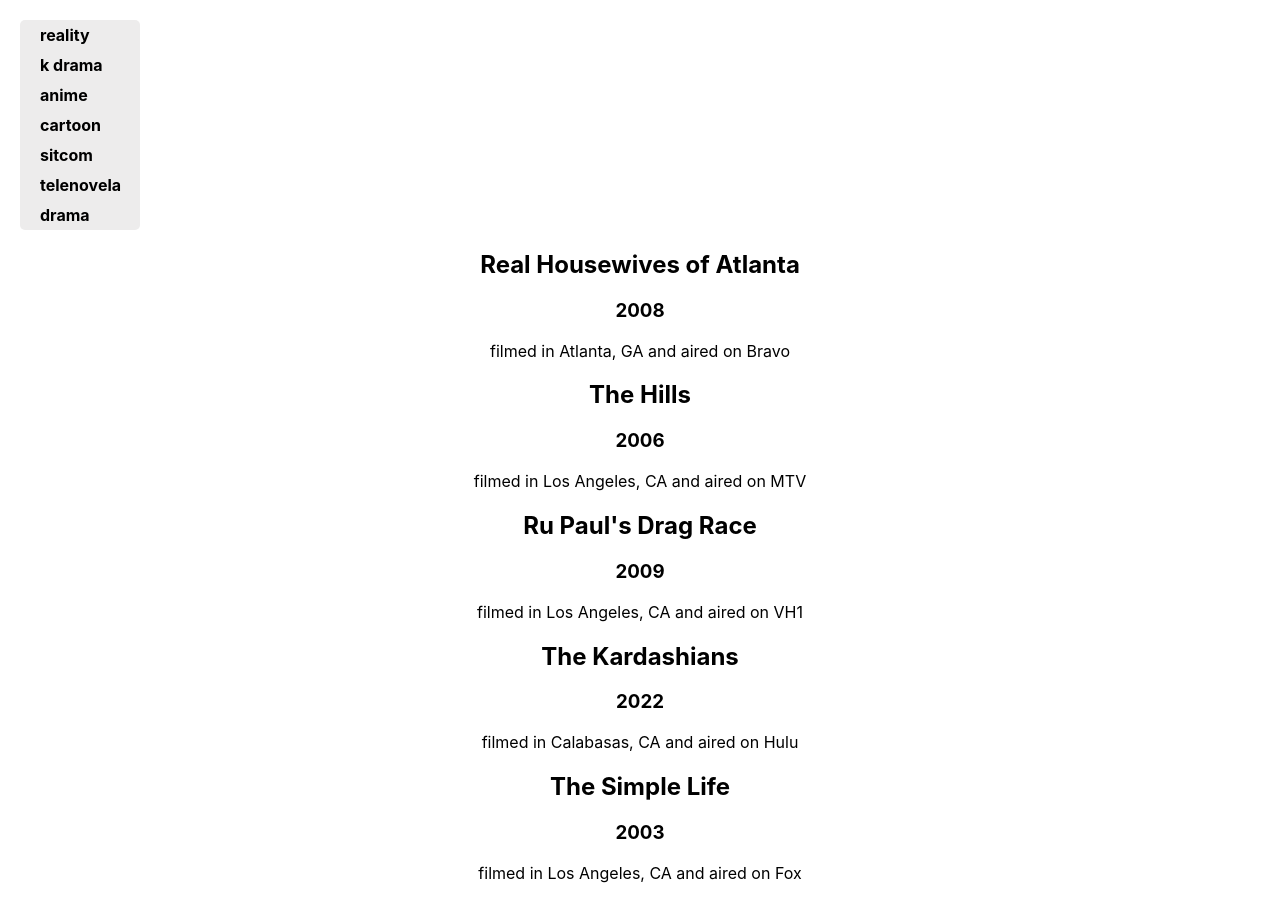
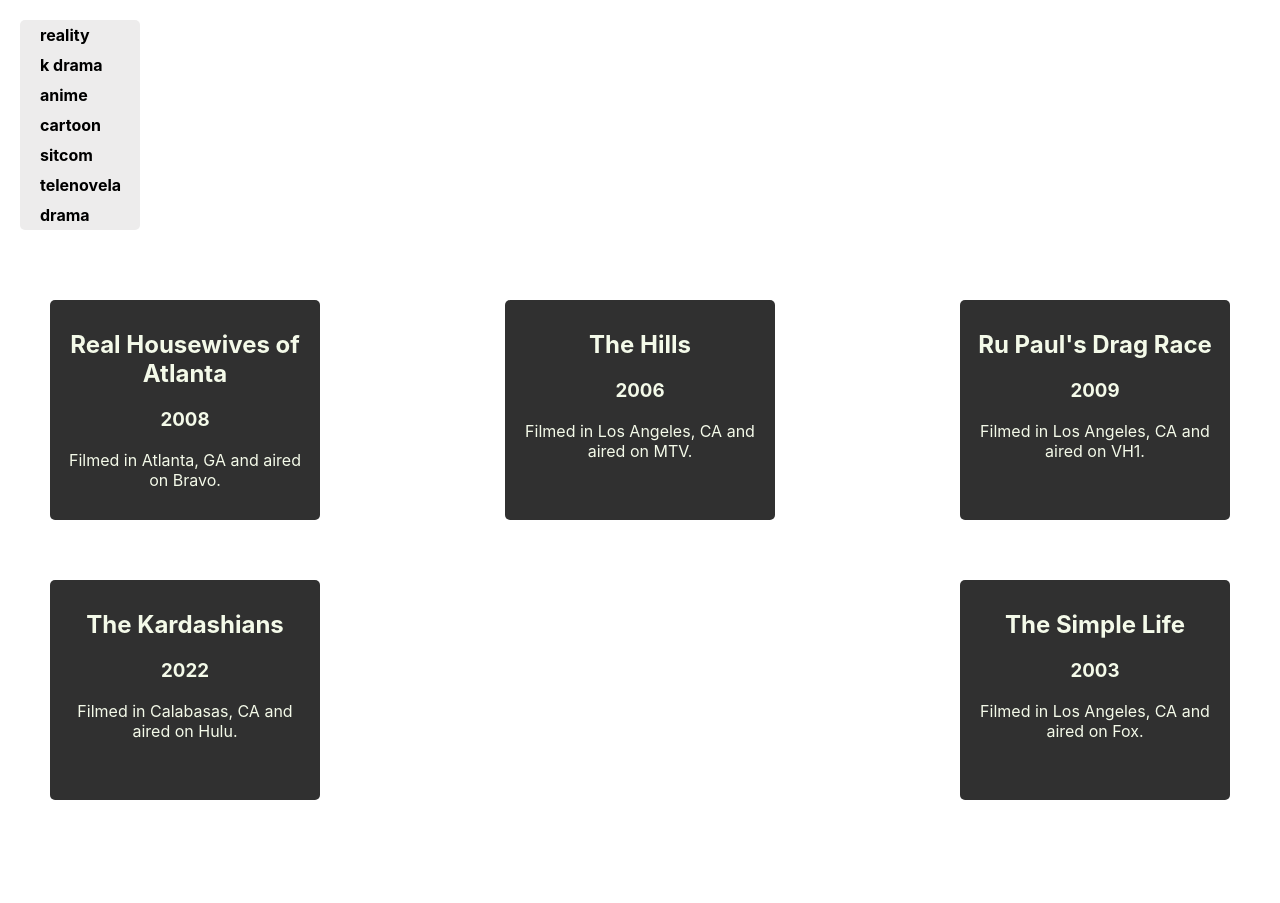
Before and after one commit to kashitamang/display-a-list-react, a React (Create React App) app: page / in a window 1280 px wide. After the commit the page ends 850 px from the top, so only its background shows below. Built offline with nearby package versions, Linux system fonts and the light colour scheme.

Commit message:
adds styling for reality tv show list and items

```diff
--- /dev/null
+++ b/src/RealityTvShowItem.css
@@ -0,0 +1,9 @@
+.reality-tv-show-item {
+    border-radius: 5px;
+    width: 250px;
+    background-color: rgb(48, 48, 48);
+    color: rgb(244, 250, 233);
+    padding: 10px;
+    margin: 30px;
+    height: 200px;
+}
--- a/src/RealityTvShowItem.js
+++ b/src/RealityTvShowItem.js
@@ -1,3 +1,5 @@
+import './RealityTvShowItem.css';
+
 export default function RealityTvShowItem({
   name,
   pilot,
@@ -5,10 +7,10 @@
   location,
 }) {
   return (
-    <div>
+    <div className="reality-tv-show-item">
       <h2>{name}</h2>
       <h3>{pilot}</h3>
-      <p>filmed in {location} and aired on {network}</p>
+      <p>Filmed in {location} and aired on {network}.</p>
     </div>
   );
 }
--- /dev/null
+++ b/src/RealityTvShowList.css
@@ -0,0 +1,8 @@
+.reality-tv-show-list {
+    margin-top: 40px;
+    display: flex;
+    flex-direction: row;
+    flex-wrap: wrap;
+    justify-content: space-between;
+    align-items: baseline;
+}
--- a/src/RealityTvShowList.js
+++ b/src/RealityTvShowList.js
@@ -1,8 +1,9 @@
 import RealityTvShowItem from './RealityTvShowItem.js';
+import './RealityTvShowList.css';
 
 export default function RealityTvShowsList({ realityTvShows }) {
   return (
-    <div>
+    <div className="reality-tv-show-list">
       {
         realityTvShows.map((realityTvShow, i) => <RealityTvShowItem
           {...realityTvShow}
```
